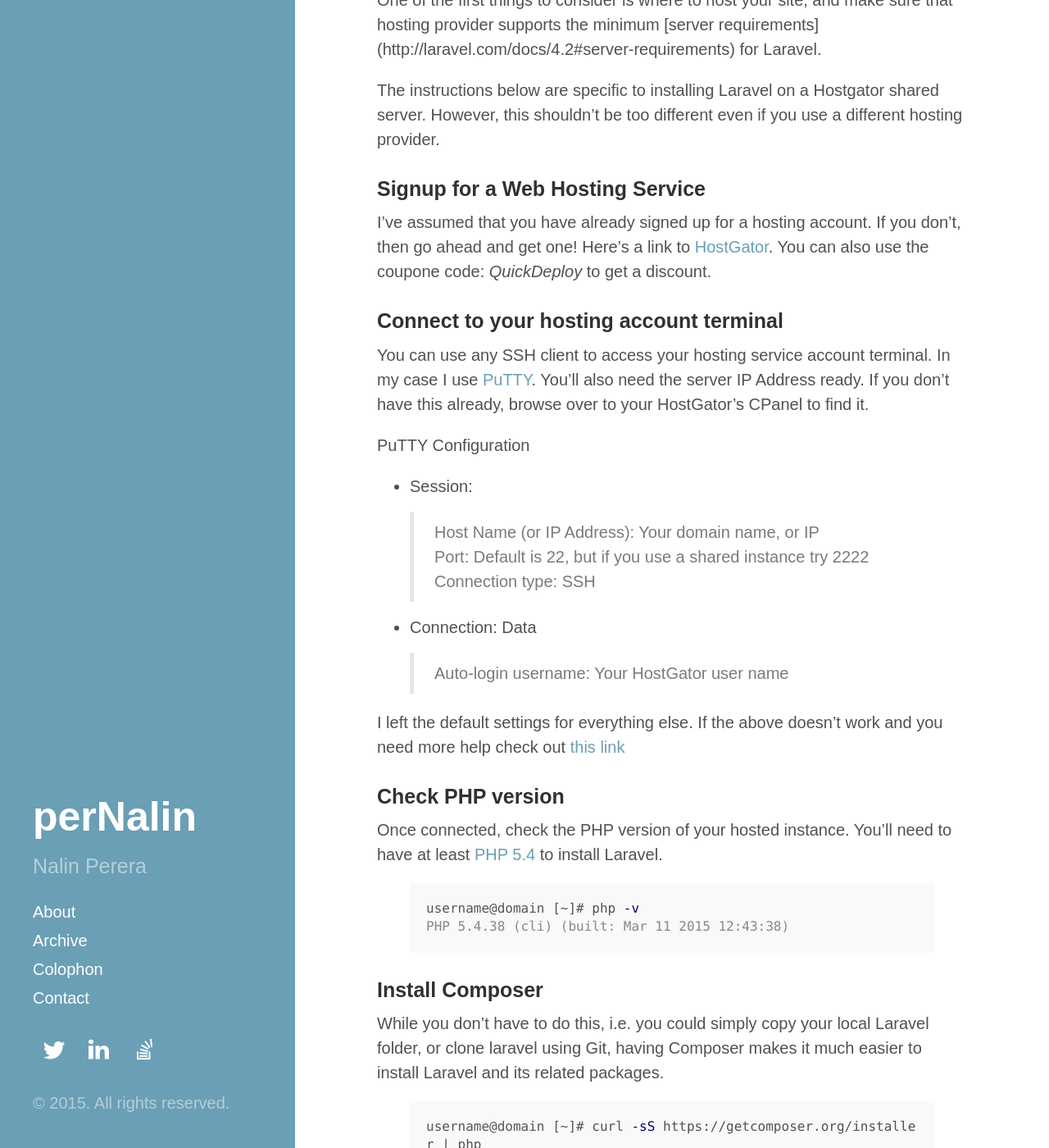
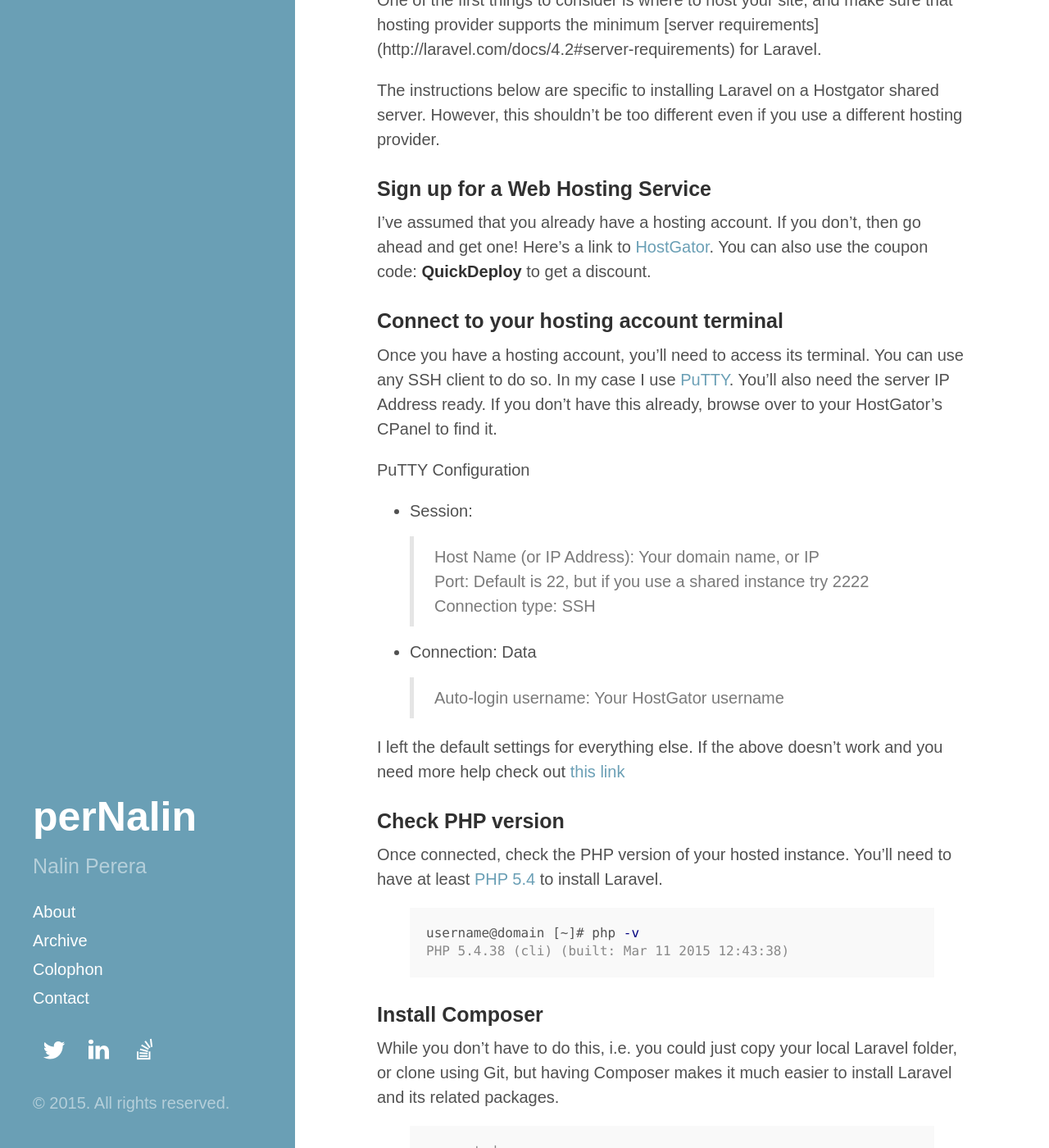
Before and after one commit to pernalin/pernalin.github.io, a Jekyll site: the page built from _posts/2015-04-12-laravel-on-hostgator.md, in a window 1280 px wide and 1400 px high, scrolled down 225 px. Shown: the whole window at 82% size. Built offline with Jekyll 4.4.1, drawn with Linux system fonts in a browser that asks for light colours; nearby versions of some CDN libraries; Markdown is read by kramdown in place of the engine named in the settings; comment, search, counter and statistics services are not loaded; some of the changed text lies outside the part shown.

Commit message:
fixed typos

```diff
--- a/_posts/2015-04-12-laravel-on-hostgator.md
+++ b/_posts/2015-04-12-laravel-on-hostgator.md
@@ -10,14 +10,14 @@ consider is where to host your site, and make sure that hosting provider support
 The instructions below are specific to installing Laravel on a Hostgator shared server. However, this shouldn't be
 too different even if you use a different hosting provider.
 
-### Signup for a Web Hosting Service
-I've assumed that you have already signed up for a hosting account. If you don't, then go ahead and get
+### Sign up for a Web Hosting Service
+I've assumed that you already have a hosting account. If you don't, then go ahead and get
 one! Here's a link to [HostGator](http://secure.hostgator.com/~affiliat/cgi-bin/affiliates/clickthru.cgi?id=). You
-can also use the coupone code: *QuickDeploy* to get a discount.
+can also use the coupon code: **QuickDeploy** to get a discount.
 
 ### Connect to your hosting account terminal
-You can use any SSH client to access your hosting service account terminal. In my case I use [PuTTY](http://www
-.putty.org/). You'll also need the server IP Address ready. If you don't have this already, browse over to
+Once you have a hosting account, you'll need to access its terminal. You can use any SSH client to do so. In my
+case I use [PuTTY](http://www.putty.org/). You'll also need the server IP Address ready. If you don't have this already, browse over to
 your HostGator's CPanel to find it.
 
 PuTTY Configuration
@@ -27,7 +27,7 @@ PuTTY Configuration
      > Port: Default is 22, but if you use a shared instance try 2222
      > Connection type: SSH
 *    Connection: Data
-     > Auto-login username: Your HostGator user name
+     > Auto-login username: Your HostGator username
 
 I left the default settings for everything else. If the above doesn't work and you need more help check out [this
 link](https://support.hostgator.com/articles/specialized-help/technical/ssh-keying-through-putty-on-windows-or-linux)
@@ -43,10 +43,10 @@ PHP 5.4.38 (cli) (built: Mar 11 2015 12:43:38)
 {% endhighlight %}
 
 ### Install Composer
-While you don't have to do this, i.e. you could simply copy your local Laravel folder, or clone laravel using Git,
-having Composer makes it much easier to install Laravel and its related packages.
+While you don't have to do this, i.e. you could just copy your local Laravel folder, or clone using Git,
+but having Composer makes it much easier to install Laravel and its related packages.
 
-{% highlight console %}
+{% highlight console %}requested
 username@domain [~]# curl -sS https://getcomposer.org/installer | php
 All settings correct for using Composer
 Downloading...
@@ -86,7 +85,7 @@ Application key [XXX] set successfully.
 {% endhighlight %}
 
 ### To remove a Laravel installation
-If you installed the wrong version, or you need to get rid of Laravel simply delete the Laravel folder and its
+If you installed the wrong version, or you need to get rid of Laravel just delete the Laravel folder and its
 content from your hosting site.
 
 {% highlight console %}
```
Also changed, not shown: other parts of _posts/2015-04-12-laravel-on-hostgator.md (+1 -2 lines).
